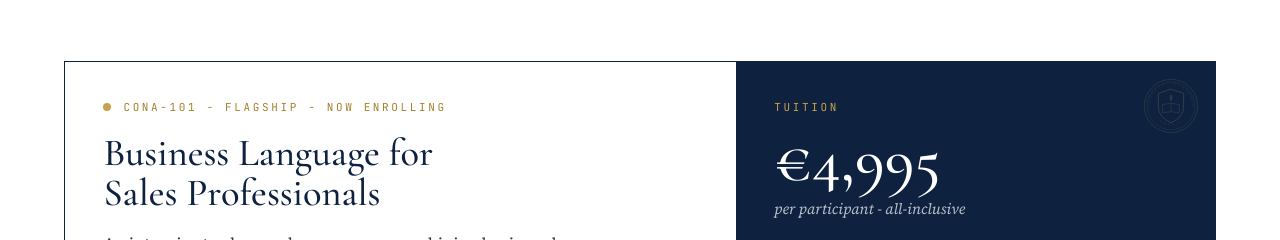
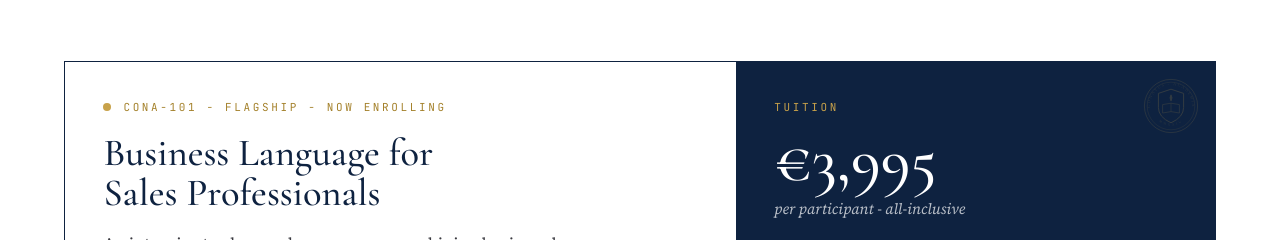
Before and after one commit to sgrzech-maker/conatus-site, a React (Vite) app: page / in a window 1280 px wide. Shown: the part 1940-2180 px from the top of the page. Built offline with nearby package versions, Linux system fonts and the light colour scheme.

Commit message:
Update language programme price to EUR 3,995

```diff
--- a/src/pages/conatus-homepage.jsx
+++ b/src/pages/conatus-homepage.jsx
@@ -542,7 +542,7 @@ function FlagshipFeature() {
                   fontFamily: Ufonts.display, fontSize: 'clamp(48px, 5vw, 80px)', fontWeight: 500, lineHeight: 0.94,
                   color: U.ivory,
                 }}>
-                  {'€'}4,995
+                  {'€'}3,995
                 </div>
                 <div style={{ fontFamily: Ufonts.serif, fontStyle: 'italic', fontSize: 15, color: 'rgba(255,255,255,0.7)', marginTop: 8 }}>
                   per participant - all-inclusive
--- a/src/pages/conatus-language-programme-v2.jsx
+++ b/src/pages/conatus-language-programme-v2.jsx
@@ -333,7 +333,7 @@ function Hero() {
                   Tuition
                 </div>
                 <div style={{ fontFamily: Ufonts.display, fontSize: 44, fontWeight: 600, lineHeight: 1, color: U.navy }}>
-                  {'€'}4,995
+                  {'€'}3,995
                 </div>
                 <div style={{ fontFamily: Ufonts.serif, fontStyle: 'italic', fontSize: 12, color: U.inkMute, marginTop: 4 }}>
                   per participant - all-inclusive
@@ -486,7 +486,7 @@ function Programmes() {
                 fontFamily: Ufonts.display, fontSize: 'clamp(48px, 5.5vw, 84px)', fontWeight: 500, lineHeight: 0.94,
                 letterSpacing: '-0.025em', color: U.ivory,
               }}>
-                {'€'}4,995
+                {'€'}3,995
               </div>
               <div style={{ fontFamily: Ufonts.serif, fontStyle: 'italic', fontSize: 15, color: 'rgba(255,255,255,0.7)', marginTop: 8 }}>
                 per participant - all-inclusive
--- a/src/pages/conatus-programmes.jsx
+++ b/src/pages/conatus-programmes.jsx
@@ -275,7 +275,7 @@ const programmes = [
     status: 'Now Enrolling',
     statusColor: U.gold,
     partner: 'Accredited Partner',
-    price: '4,995',
+    price: '3,995',
     currency: 'EUR',
     duration: '12 weeks',
     hours: '50-55 contact hours',
```
